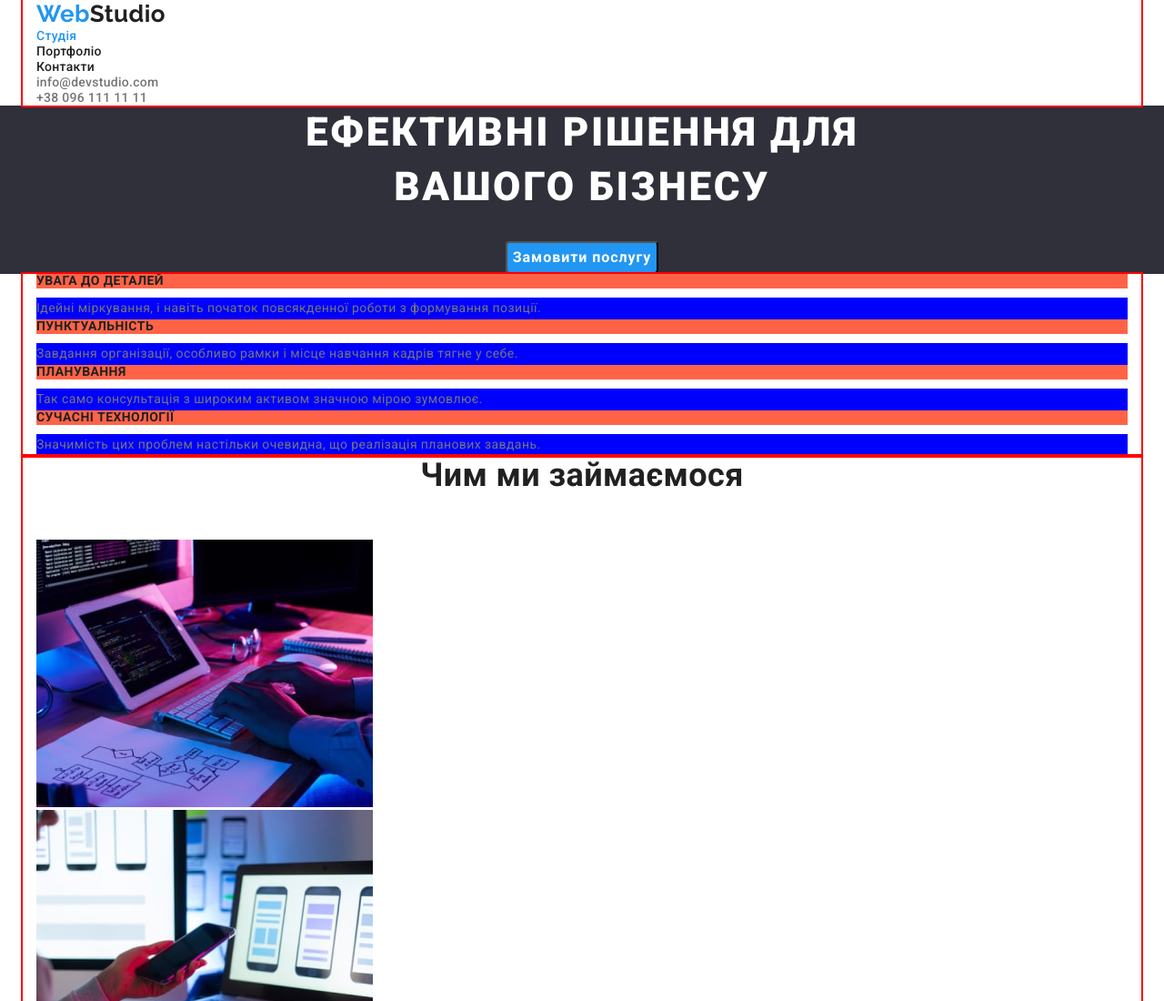
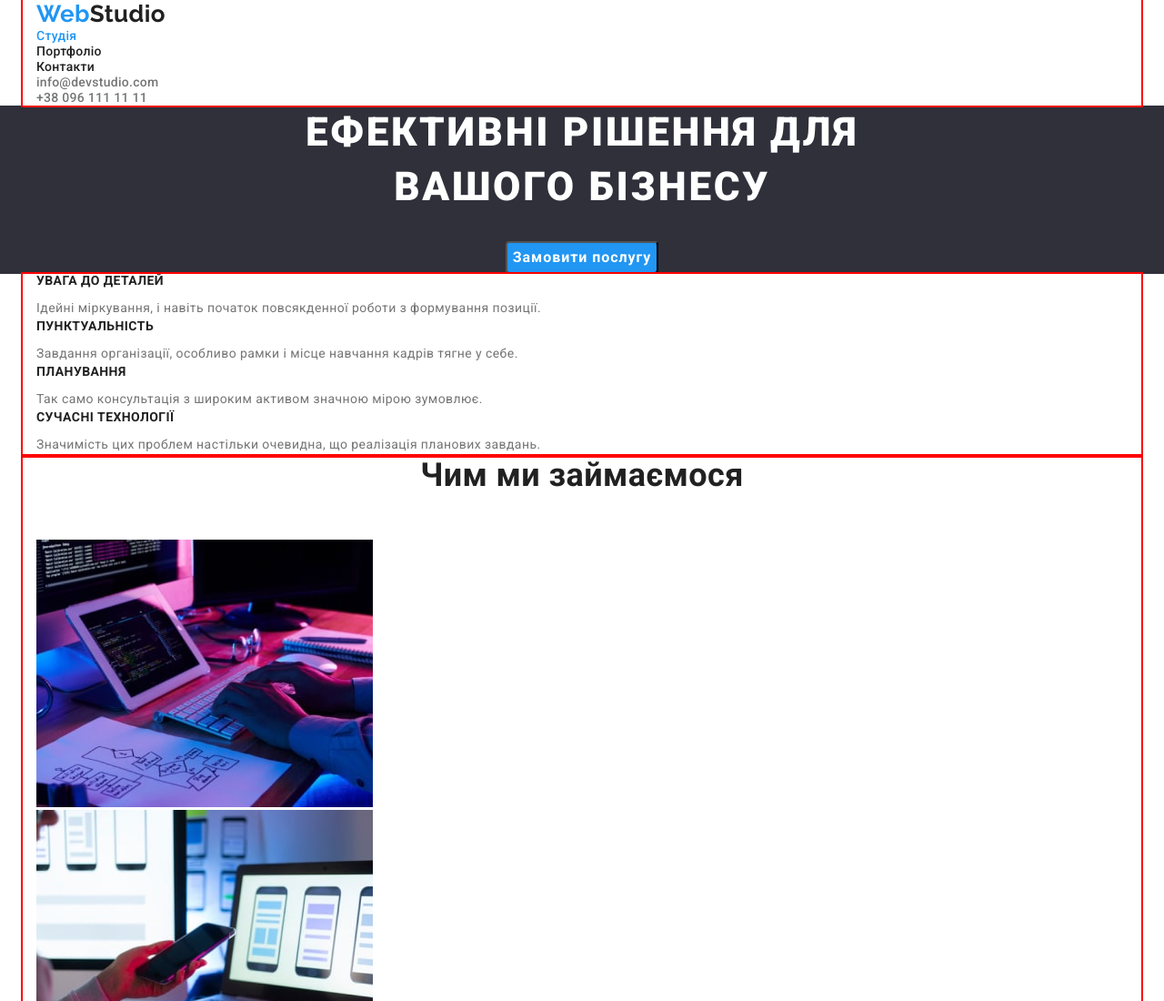
Before and after one commit to VitalyNelyub/goit-markup-hw-03, a plain HTML site: page index.html in a window 1280 px wide. Shown: the top 1100 px of the page at 91% size. Drawn offline with nearby package versions, Linux system fonts and the light colour scheme.

Commit message:
Update styles.css

```diff
--- a/css/styles.css
+++ b/css/styles.css
@@ -11,7 +11,7 @@
   --cursor-color: #000000;
 }
 
-/* html {
+html {
   box-sizing: border-box;
 }
 
@@ -19,7 +19,7 @@
 *::before,
 *::after {
   box-sizing: inherit;
-} */
+}
 
 body {
   font-family: 'Roboto', sans-serif;
@@ -160,14 +160,12 @@ ol {
   font-size: 14px;
   line-height: 1.14;
   text-transform: uppercase;
-  background-color: tomato;
   margin-bottom: 10px;
 }
 
 .desc-list {
   color: var(--primary-text-color);
   line-height: 1.71;
-  background-color: blue;
 }
 
 /* Чим ми займаємося, Наша команда */
```
